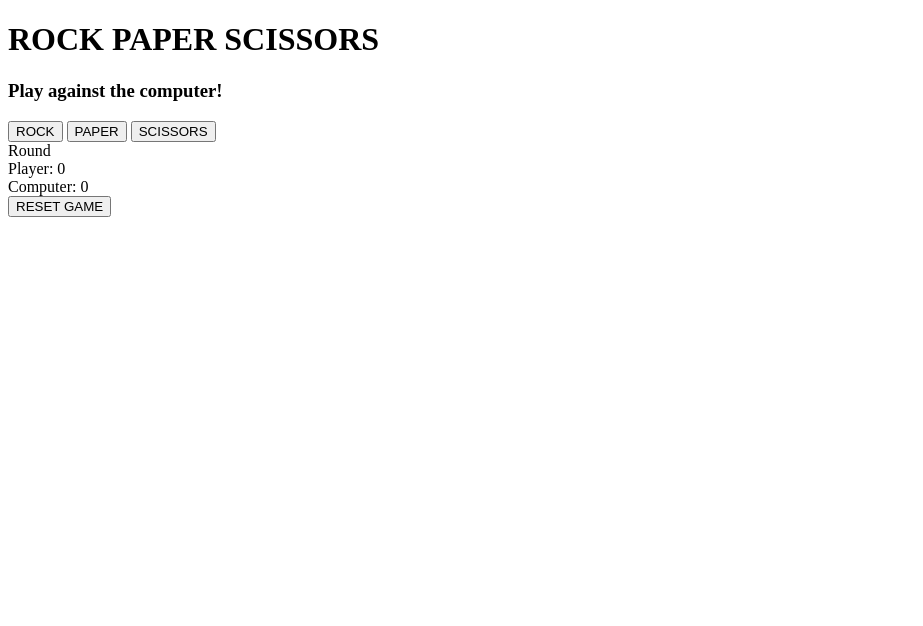
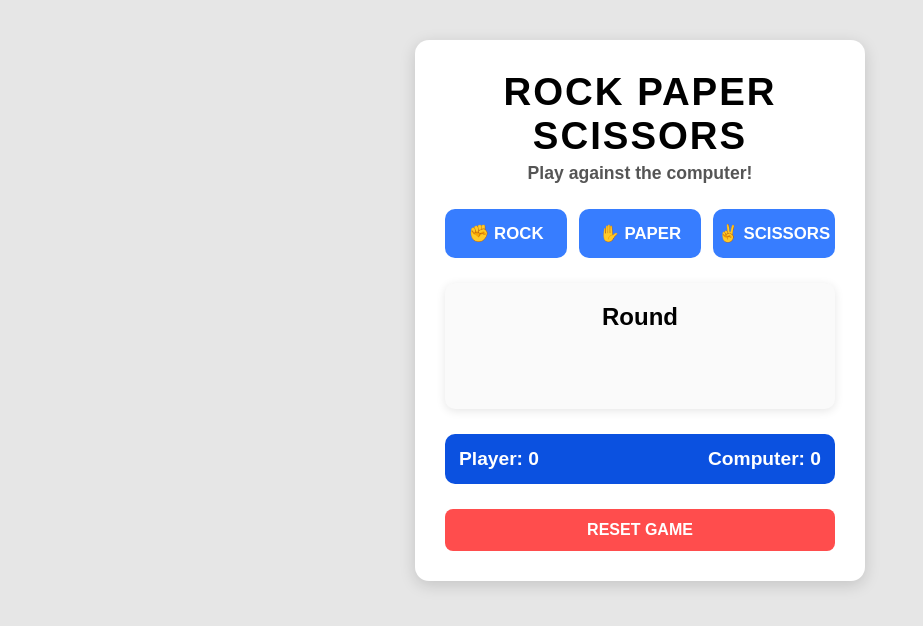
Before and after one commit to MariaIngerslev/rock-paper-scissors-game, a plain HTML site: page index.html in a window 1280 px wide. Shown: the whole page, without its empty margins (0-923 px from the left). Drawn offline with Linux system fonts and the light colour scheme.

Commit message:
feat: add game-wrapper layout + full UI styling with new CSS file
- Wrapped entire game (header + main) in .game-wrapper container
- Added new style.css with full game layout and modern UI design
- Styled buttons, scoreboard, result box, and game container
- Improved spacing, alignment, and overall visual consistency

```diff
--- a/index.html
+++ b/index.html
@@ -4,33 +4,37 @@
     <meta charset="UTF-8">
     <meta name="viewport" content="width=device-width, initial-scale=1.0">
     <title>Rock-paper-scissors game</title>
+    <link rel="stylesheet" href="style.css">
     <script src="main.js" defer></script>
 </head>
 <body>
 
+<main>
+    <div class="game-wrapper">
+
+        <!-- HEADER -->
         <header>
             <h1 class="title">ROCK PAPER SCISSORS</h1>
             <h3 class="intro">Play against the computer!</h3>
         </header>
 
-<main>
-
         <!-- GAME BUTTONS -->
         <div class="game-section">
-        <button class="rock-button">ROCK</button>
-        <button class="paper-button">PAPER</button>
-        <button class="scissors-button">SCISSORS</button>
+            <button class="rock-button">✊ ROCK</button>
+            <button class="paper-button">✋ PAPER</button>
+            <button class="scissors-button">✌️ SCISSORS</button>
         </div>
 
         <!-- RESULT BOX -->
         <div class="result-section">
-        <div class="roundX">Round</div>
+            <div class="round-number roundX">Round</div>
+
             <div class="round-result">
-            <div class="choice">
+                <div class="choices">
                     <div class="player-choice"></div>
                     <div class="computer-choice"></div>
                 </div>
-            <div class="arrow-icon"></div>
+
                 <div class="outcome"></div>
             </div>
         </div>
@@ -43,6 +47,7 @@
 
         <button class="reset">RESET GAME</button>
 
+    </div>
 </main>
 
 </body>
--- a/main.js
+++ b/main.js
@@ -90,7 +90,7 @@ resetBtn.addEventListener("click", () => {
 
     playerScoreDiv.textContent = "Player: 0";
     computerScoreDiv.textContent = "Computer: 0";
-    roundDiv.textContent = `Round`;
+    roundDiv.textContent = ``;
     playerChoiceDiv.textContent = "";
     computerChoiceDiv.textContent = "";
     outcomeDiv.textContent = "";
--- /dev/null
+++ b/style.css
@@ -0,0 +1,149 @@
+/* --------------------------------------------------
+   GLOBAL STYLES
+-------------------------------------------------- */
+* {
+    margin: 0;
+    padding: 0;
+    box-sizing: border-box;
+    font-family: Arial, Helvetica, sans-serif;
+}
+
+body {
+    background: #e6e6e6;
+    display: flex;
+    justify-content: center;
+    padding: 40px;
+}
+
+/* --------------------------------------------------
+   GAME WRAPPER — whole game box including header
+-------------------------------------------------- */
+.game-wrapper {
+    background: #ffffff;
+    padding: 30px;
+    width: 450px;
+    border-radius: 14px;
+    box-shadow: 0 4px 16px rgba(0, 0, 0, 0.15);
+    display: flex;
+    flex-direction: column;
+    gap: 25px;
+    text-align: center;
+}
+
+/* --------------------------------------------------
+   HEADER
+-------------------------------------------------- */
+header .title {
+    font-size: 2.4rem;
+    letter-spacing: 2px;
+    margin-bottom: 5px;
+}
+
+header .intro {
+    font-size: 1.1rem;
+    color: #555;
+}
+
+/* --------------------------------------------------
+   GAME BUTTONS
+-------------------------------------------------- */
+.game-section {
+    display: flex;
+    justify-content: center;
+    gap: 12px;
+    width: 100%;
+}
+
+.game-section button {
+    flex: 1;
+    padding: 14px 0;
+    font-size: 1.05rem;
+    font-weight: bold;
+    border: none;
+    border-radius: 10px;
+    cursor: pointer;
+    background: #377dff;
+    color: white;
+    transition: 0.25s;
+}
+
+.game-section button:hover {
+    background: #195fdd;
+}
+
+/* --------------------------------------------------
+   RESULT SECTION
+-------------------------------------------------- */
+.result-section {
+    width: 100%;
+    background: #fafafa;
+    border-radius: 10px;
+    padding: 20px;
+    box-shadow: 0 2px 10px rgba(0, 0, 0, 0.1);
+}
+
+.round-number {
+    font-size: 1.5rem;
+    font-weight: bold;
+    margin-bottom: 15px;
+}
+
+.round-result {
+    display: flex;
+    flex-direction: column;
+    gap: 15px;
+}
+
+.choices {
+    display: flex;
+    justify-content: space-between;
+    padding: 0 10px;
+    gap: 30px;
+}
+
+.player-choice,
+.computer-choice {
+    font-size: 1.1rem;
+    min-width: 130px;
+}
+
+/* Outcome text */
+.outcome {
+    font-size: 1.3rem;
+    font-weight: bold;
+    min-height: 28px;
+}
+
+/* --------------------------------------------------
+   SCOREBOARD
+-------------------------------------------------- */
+.scoreboard {
+    width: 100%;
+    background: #0b51e0;
+    color: white;
+    padding: 14px;
+    border-radius: 10px;
+    font-size: 1.2rem;
+    font-weight: bold;
+    display: flex;
+    justify-content: space-between;
+}
+
+/* --------------------------------------------------
+   RESET BUTTON
+-------------------------------------------------- */
+.reset {
+    padding: 12px 20px;
+    font-size: 1rem;
+    font-weight: bold;
+    border: none;
+    border-radius: 8px;
+    background: #ff4d4d;
+    color: white;
+    cursor: pointer;
+    transition: 0.25s;
+}
+
+.reset:hover {
+    background: #d60000;
+}
```
Lines whose indentation alone changed are shown as unchanged.
